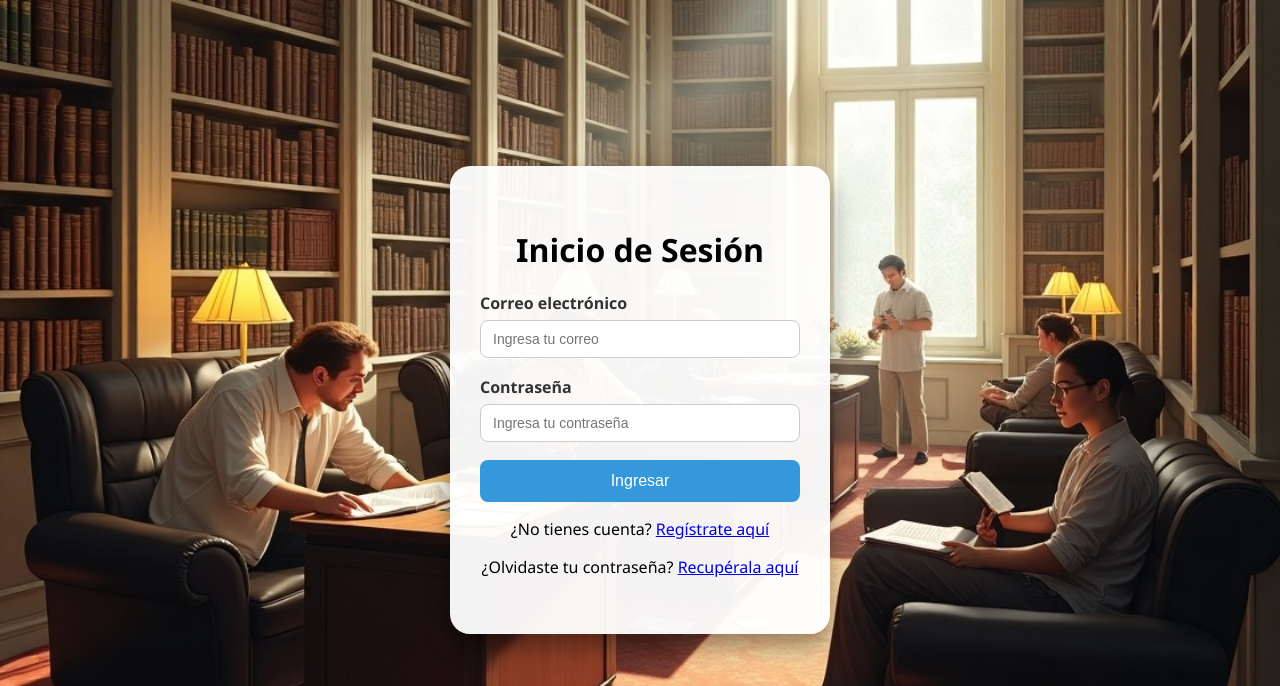
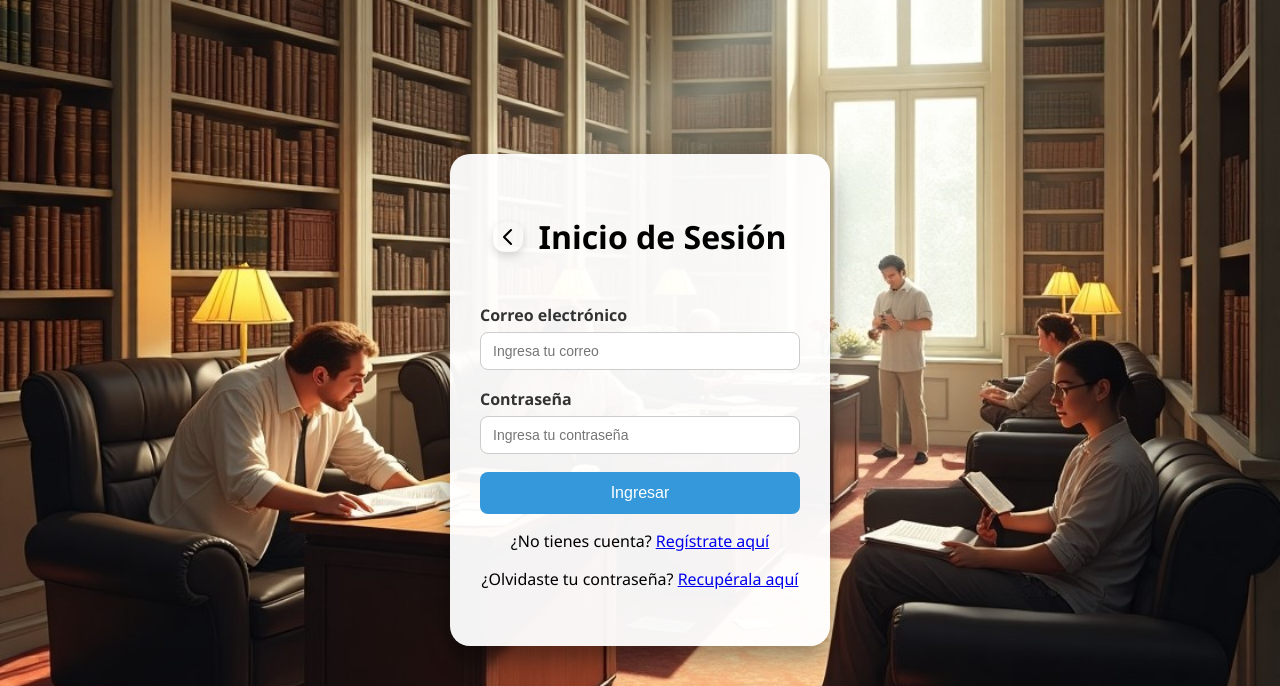
Before and after one commit to sfcontrerassepulveda-cloud/biblioteca20266, a PHP site: page /login.php in a window 1280 px wide. Shown: the top 686 px of the page. Run offline with PHP 8.4, Linux system fonts and the light colour scheme.

Commit message:
Update login.php

```diff
--- a/login.php
+++ b/login.php
@@ -20,11 +20,59 @@
         .olvide-contrasena a:hover {
             text-decoration: underline;
         }
+        .titulo-contenedor{
+    display: flex;
+    align-items: center;
+    justify-content: center;
+    gap: 15px;
+    margin-bottom: 25px;
+}
+
+.btn-regresar{
+    display: flex;
+    align-items: center;
+    justify-content: center;
+    width: 30px;
+    height: 30px;
+    /* background: #2563eb; */
+    color: black;
+    border-radius: 12px;
+    text-decoration: none;
+    transition: all 0.3s ease;
+    box-shadow: 0 4px 10px rgba(0,0,0,0.15);
+}
+
+.btn-regresar:hover{
+    background: gray;
+    color: white;
+    transform: translateY(-2px) scale(1.05);
+}
+
+.btn-regresar svg{
+    width: 24px;
+    height: 24px;
+}
     </style>
 </head>
 <body>
     <div class="login-container">
-        <h1>Inicio de Sesión</h1>
+       <div class="titulo-contenedor">
+    <a href="./" class="btn-regresar">
+        <svg xmlns="http://www.w3.org/2000/svg"
+             width="22"
+             height="22"
+             fill="none"
+             viewBox="0 0 24 24"
+             stroke="currentColor">
+            <path stroke-linecap="round"
+                  stroke-linejoin="round"
+                  stroke-width="2"
+                  d="M15 19l-7-7 7-7"/>
+        </svg>
+    </a>
+
+    <h1>Inicio de Sesión</h1>
+</div>
         <form action="verificar_login.php" method="post" autocomplete="off">
             <label for="correo">Correo electrónico</label>
             <input type="email" id="correo" name="correo" placeholder="Ingresa tu correo" required>
```
